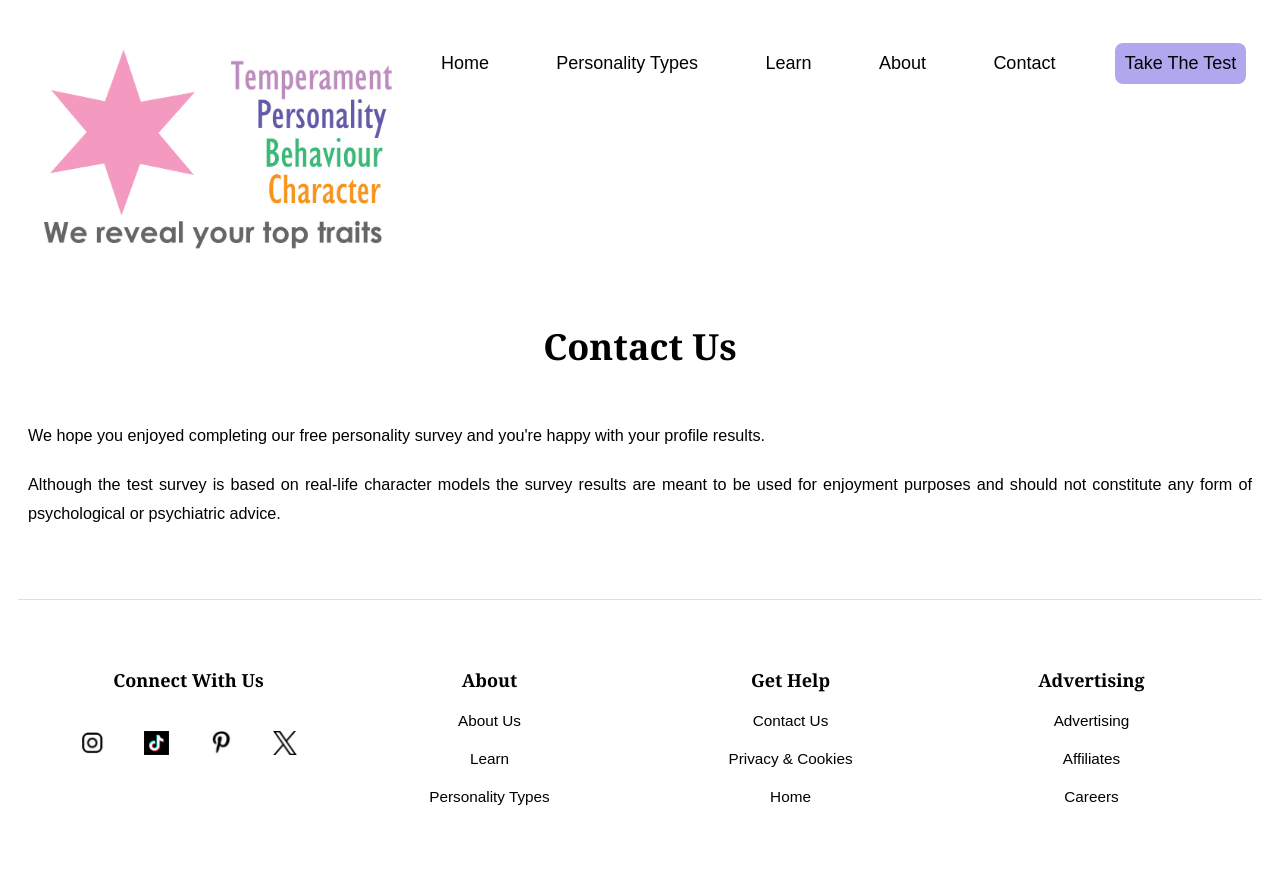
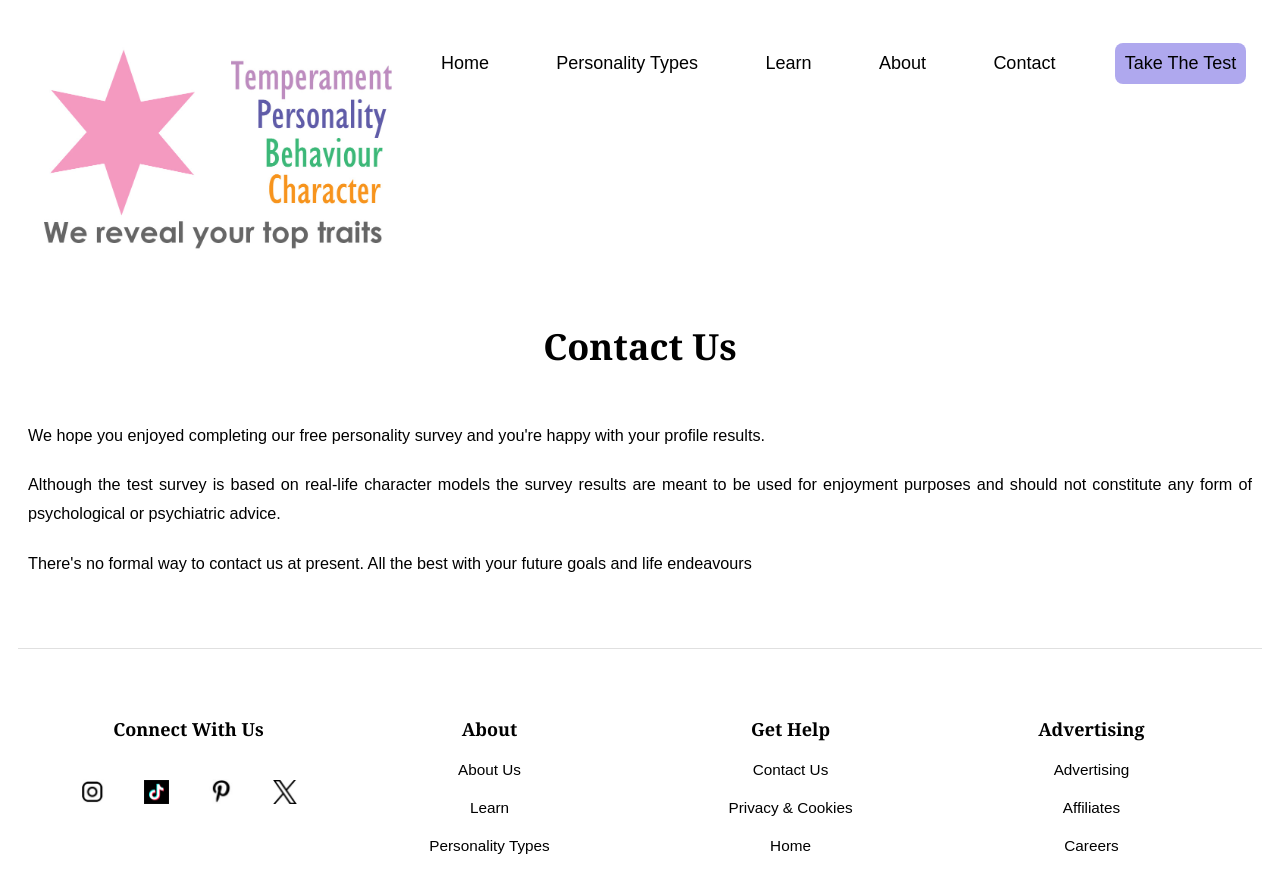
Before and after one commit to Nonyeah/personality_test, a React (Vite) app in the folder client/: page /#/contact in a window 1280 px wide. Shown: the top 892 px of the page. Built offline with nearby package versions, Linux system fonts and the light colour scheme.

Commit message:
Minor changes to contact us page

```diff
--- a/client/src/Routes/Contact.tsx
+++ b/client/src/Routes/Contact.tsx
@@ -6,6 +6,7 @@ function Contact(){
             <p> Although the test survey is based on real-life character models the survey results are meant
                 to be used for enjoyment purposes and should not constitute any form of psychological or psychiatric advice.
             </p>
+            <p>There's no formal way to contact us at present. All the best with your future goals and life endeavours</p>
 
             </div>
     )
```
